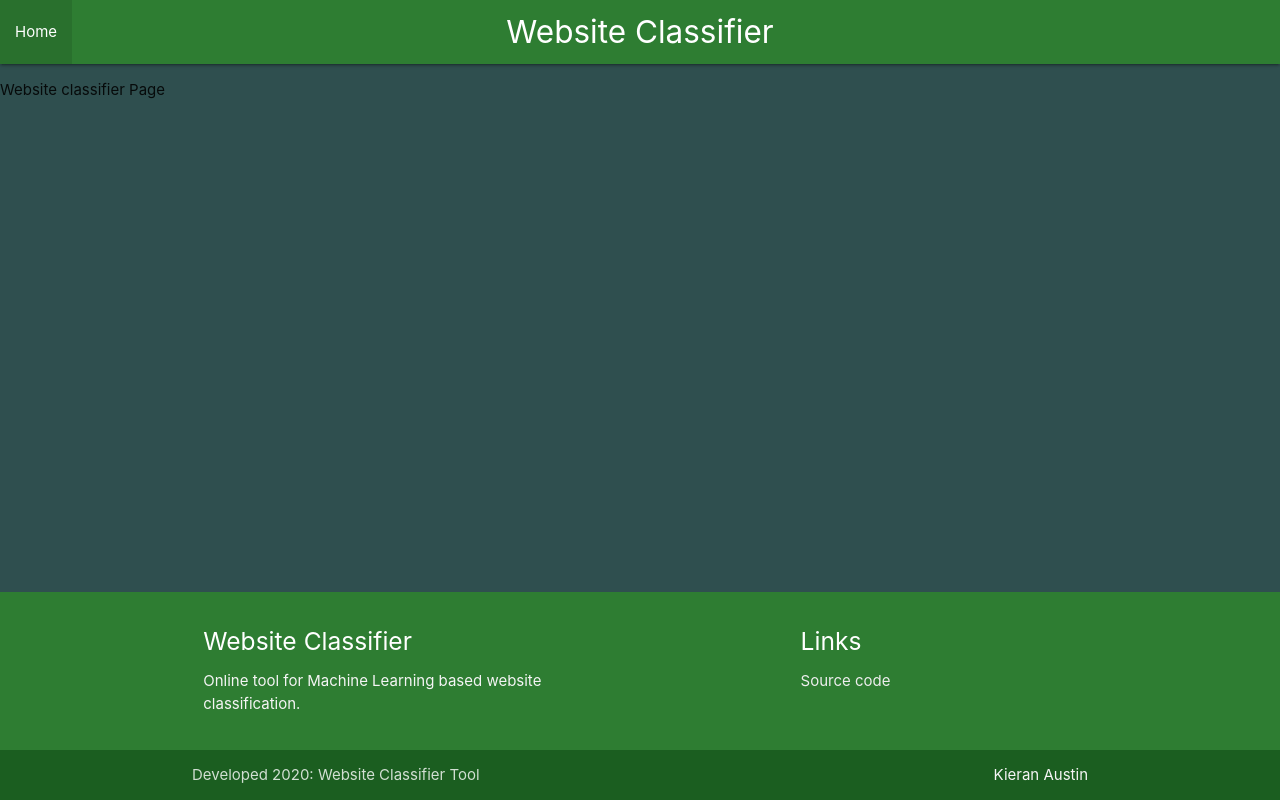
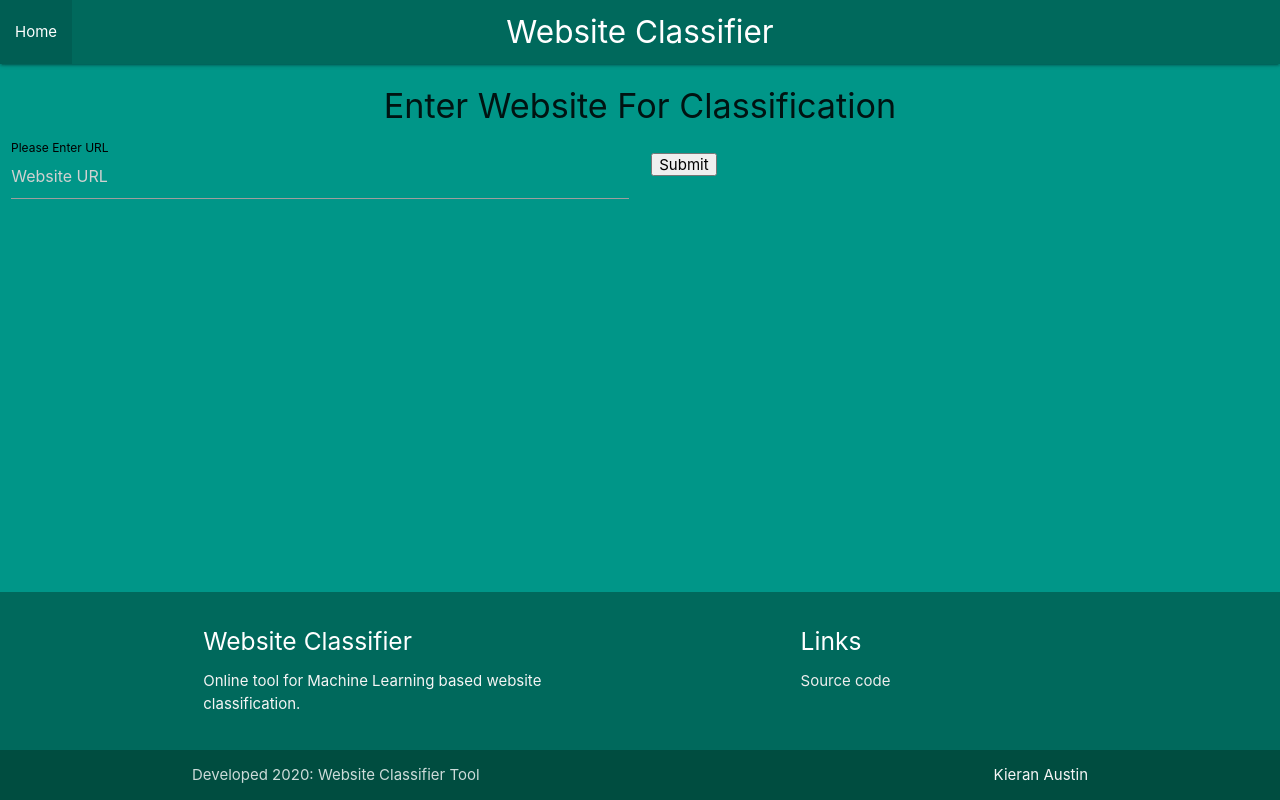
Before and after one commit to kieranaustin97/Websiteclassifier, a Django app: page / in a window 1280 px wide. Run offline with Django 3.2, Linux system fonts and the light colour scheme.

Commit message:
Add html form for URL input

```diff
--- a/mysite/mysite/classifier/templates/classifier/header.html
+++ b/mysite/mysite/classifier/templates/classifier/header.html
@@ -23,15 +23,20 @@ body {
     flex: 1 0 auto;
   }
 
+    /* label color */
+    .input-field label {
+     color: #000;
+   }
+
       </style>
 
 </head>
 
-<body class="body" style="background-color:darkslategray">
+<body class="body" style="background-color:#009688 ">
     <header>
         <div class="navbar-fixed">
         <nav>
-            <div class="nav-wrapper green darken-3">
+            <div class="nav-wrapper teal darken-3">
               <a href="#" class="brand-logo center">Website Classifier</a>
               <ul id="nav-mobile" class="left hide-on-med-and-down">
                 <a href="">Home</a>
@@ -47,7 +52,7 @@ body {
     </main>
 
   <!-- Define the footer -->
-  <footer class="page-footer green darken-3">
+  <footer class="page-footer teal darken-3">
     <div class="container ">
       <div class="row">
         <div class="col l6 s12">
@@ -70,7 +75,7 @@ body {
         </div>
       </div>
     </div>
-    <div class="footer-copyright green darken-4">
+    <div class="footer-copyright teal darken-4">
       <div class="container ">
         Developed 2020: Website Classifier Tool
         <a class="grey-text text-lighten-4 right" href="#!">
--- a/mysite/mysite/classifier/templates/classifier/home.html
+++ b/mysite/mysite/classifier/templates/classifier/home.html
@@ -1,6 +1,19 @@
 {% extends "classifier/header.html" %}
 
 {% block content %}
-<p>Website classifier Page</p>
+<h4 class="center-align">Enter Website For Classification</h4>
 
+<div class="row">
+    <form action="/your-url/" method="post" class="col s12">
+      <div class="row">
+        <div class="input-field col s6">
+            <input placeholder="Website URL" id="url" type="text" class="validate">
+          <label for="url">Please Enter URL</label>
+        </div>
+        <div class="input-field col s6">
+            <input type="submit" value="Submit">
+        </div>
+      </div>
+    </form>
+  </div>
 {% endblock %}
```
